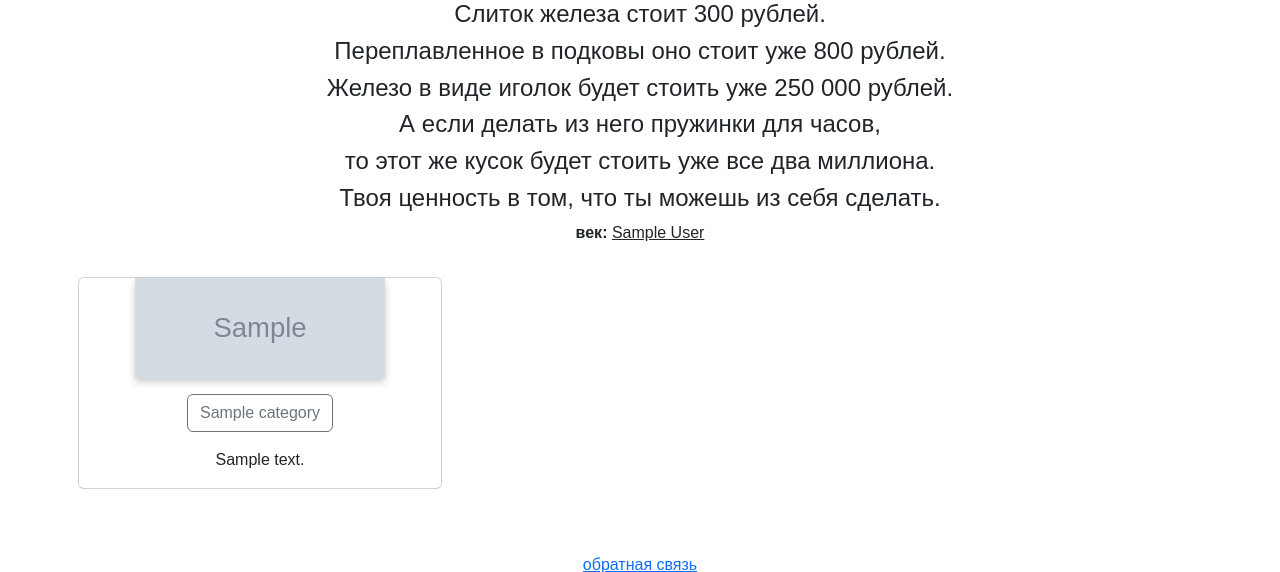
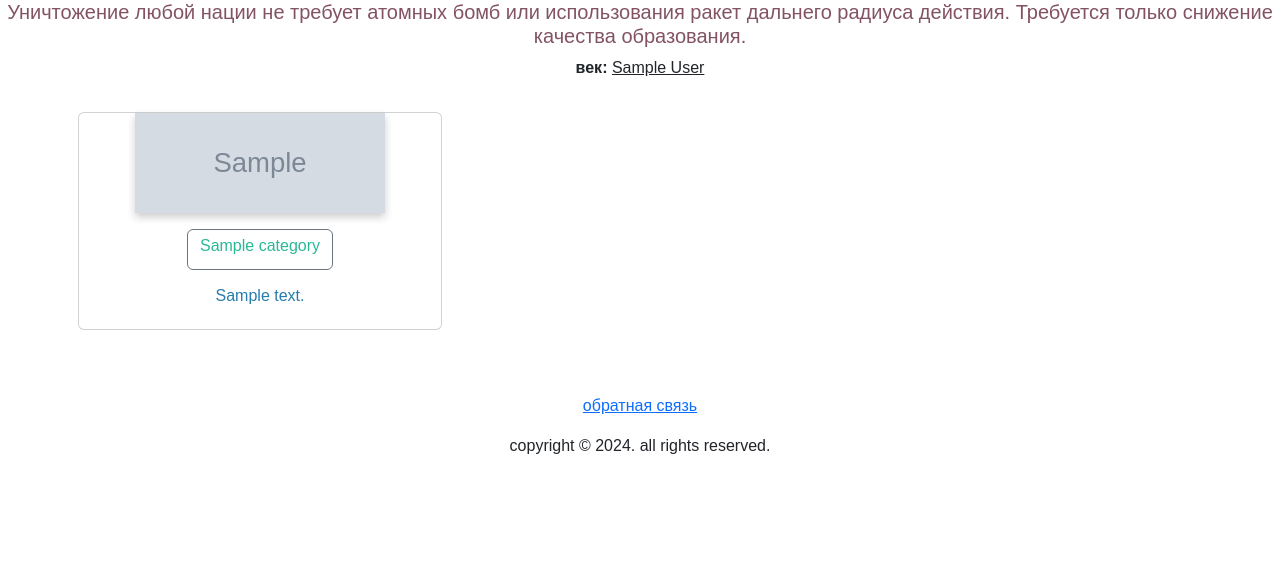
Before and after one commit to Ark005/edu, a Django app: page / in a window 1280 px wide. Shown: the part 58-630 px from the top of the page. Run offline with Django 4.2, Linux system fonts and the light colour scheme; tables that the repository leaves empty hold one stand-in row (values such as "Sample post"); grey boxes marked "Sample" are stand-in pictures; parts of the project's set-up code (start-up, migrations or seed data) failed here and were passed over.

Commit message:
Блокировка разделов

```diff
--- a/backend/web/templates/index.html
+++ b/backend/web/templates/index.html
@@ -4,14 +4,26 @@
     мировую историю. Кратко и содержательно о выдающихся философах, литераторах и других значимых
     личностях.{% endblock %}
 {% block content %}
+
     <center>
+
+
+       {% comment %} <h5> ! в связи с замедлением загрузки с сервиса youtube, не все ролики загружаются быстро. Проявите терпение и немного
+            подождите. </h5>{% endcomment %}
+   <h5 style="color: #835364;">Уничтожение любой нации не требует атомных бомб
+            или использования ракет дальнего радиуса действия.
+            Требуется только снижение качества образования.   </h6>
+
+    </center>
+
+    {% comment %}   <<center></center>
         <h4>Слиток железа стоит 300 рублей.
             <h4>Переплавленное в подковы оно стоит уже 800 рублей.
                 <h4>Железо в виде иголок будет стоить уже 250 000 рублей.
                     <h4>А если делать из него пружинки для часов,
                         <h4>то этот же кусок будет стоить уже все два миллиона.
                             <h4>Твоя ценность в том, что ты можешь из себя сделать.</h4>
-    </center>
+    </center>{% endcomment %}
 
 
     {% comment %}    <h4> Уничтожение любой нации не требует атомных бомб
@@ -25,10 +37,10 @@
                             <h4>Деньги теряются от рук таких экономистов и бухгалтеров.
                                 <h4>Справедливость утрачивается в руках таких юристов и судей.{% endcomment %}
 
-                                    {% comment %}<h4>Крах образования — это твой личный крах
+    {% comment %}<h4>Крах образования — это твой личный крах
                                       <h4> и крах твоей нации</h4>
                                     {% endcomment %}
-                                    {% comment %}Надпись на входе в В Стелленбосский университет (ЮАР){% endcomment %}
+    {% comment %}Надпись на входе в В Стелленбосский университет (ЮАР){% endcomment %}
     </center>
 
     <div class="d-flex justify-content-center mb-3">
@@ -74,9 +86,11 @@
                                     </div>
                                     <div class="d-flex justify-content-center my-3">
                                         <a href="{{ category.get_absolute_url }}" type="button"
-                                           class="btn btn-outline-secondary">{{ category.name }}</a>
+                                           class="btn btn-outline-secondary">
+                                        <h6 style="color: #29b997  ;">{{ category.name }} </h6></a>
                                     </div>
-                                    <p class="text-center">{{ category.about_text }}</p>
+                                    <h6 style="color: #267cab  ;"><p class="text-center">{{ category.about_text }} </h6></a>
+                        {% comment %}                <p class="text-center">123{{ category.about_text }}</p>{% endcomment %}
                                 </div>
 
                             </div>
```
